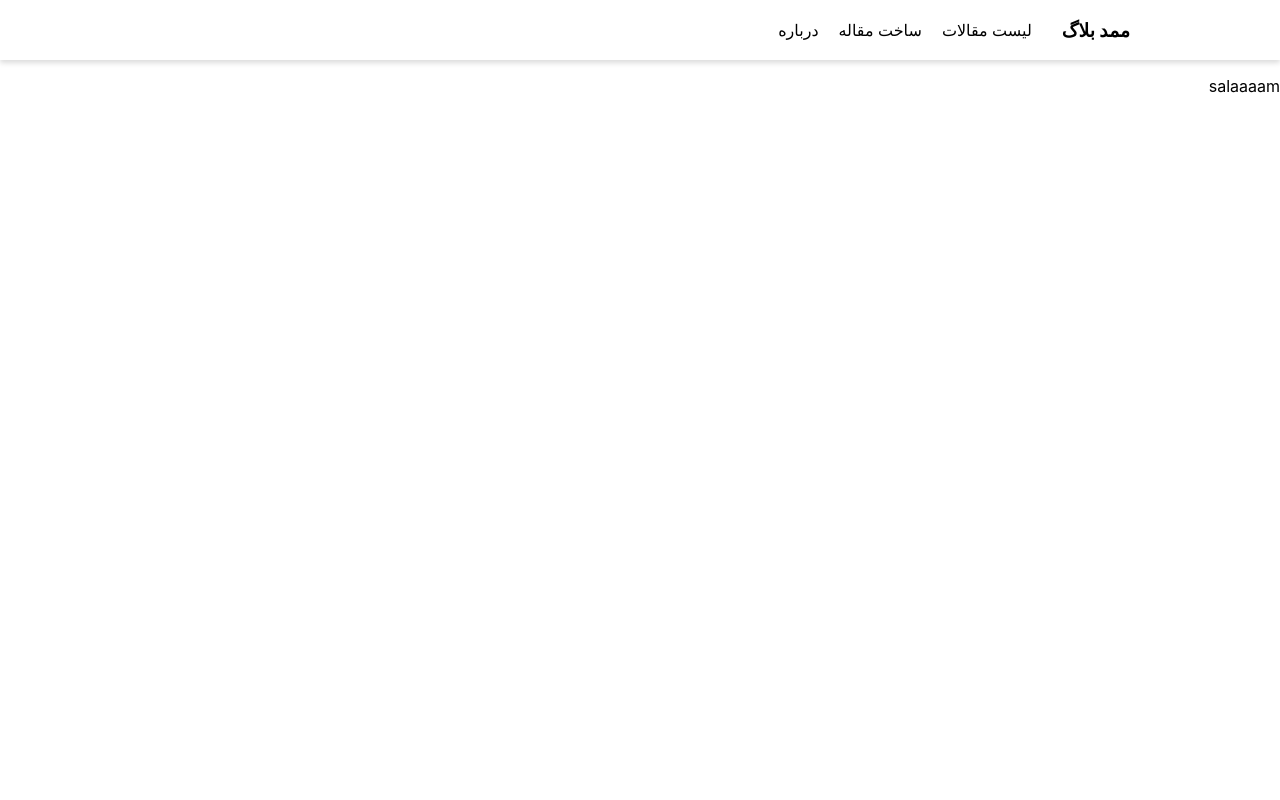
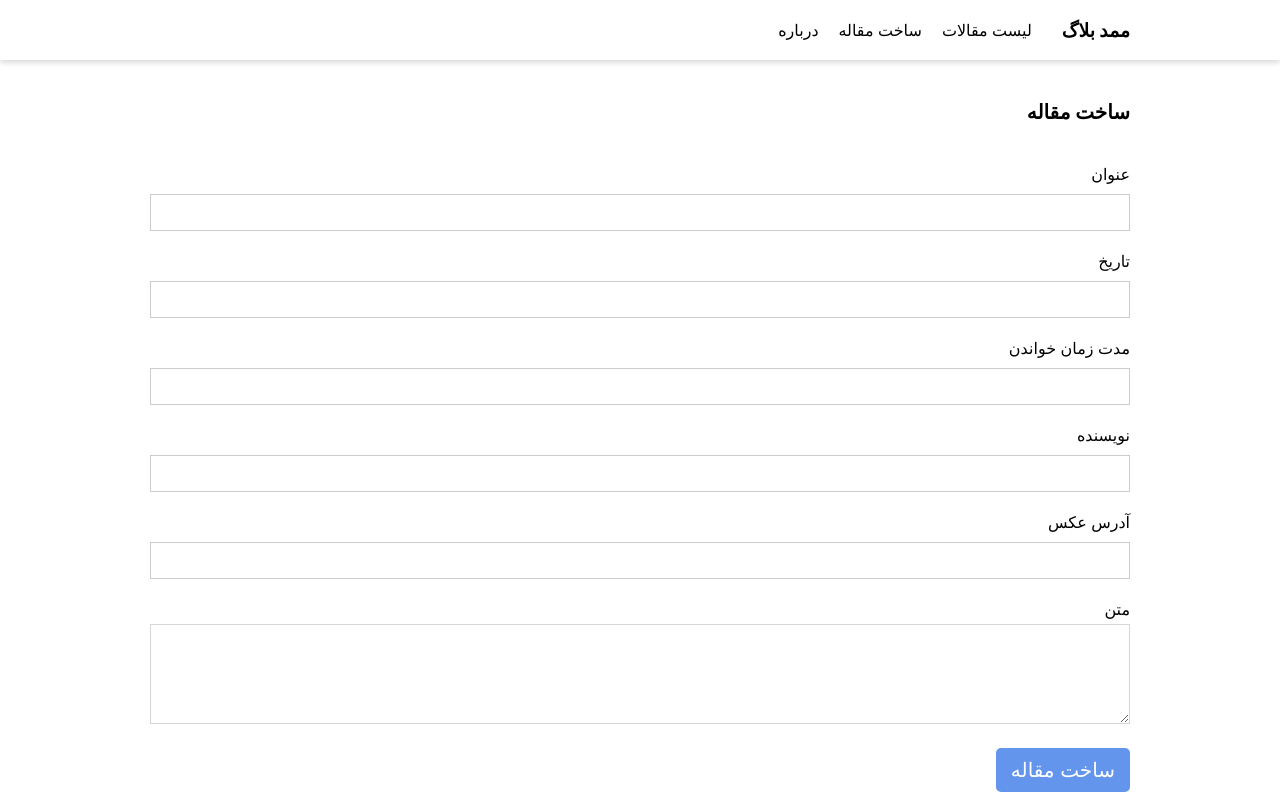
Before and after one commit to mohammadshabanzadeh/my-app, a React (Create React App) app: page /create-article in a window 1280 px wide. Built offline with nearby package versions, Linux system fonts and the light colour scheme.

Commit message:
finish wrok

```diff
--- a/data/db.json
+++ b/data/db.json
@@ -1,7 +1,7 @@
 {
   "articles": [
     {
-      "id": 1,
+      "id": "1",
       "imageUrl": "https://shorturl.at/w48hx",
       "title": "تست عنوان 1",
       "readingTime": "5",
@@ -10,7 +10,7 @@
       "content": "این متن یک تست است"
     },
     {
-      "id": 2,
+      "id": "2",
       "imageUrl": "https://shorturl.at/w48hx",
       "title": "تست عنوان 2",
       "readingTime": "8",
@@ -19,7 +19,7 @@
       "content": "این متن یک تست است"
     },
     {
-      "id": 3,
+      "id": "3",
       "imageUrl": "https://shorturl.at/w48hx",
       "title": "تست عنوان 3",
       "readingTime": "8",
@@ -28,7 +28,7 @@
       "content": "این متن یک تست است"
     },
     {
-      "id": 4,
+      "id": "4",
       "imageUrl": "https://shorturl.at/w48hx",
       "title": "تست عنوان 4",
       "readingTime": "8",
@@ -37,7 +37,7 @@
       "content": "این متن یک تست است"
     },
     {
-      "id": 5,
+      "id": "5",
       "imageUrl": "https://shorturl.at/w48hx",
       "title": "تست عنوان 5",
       "readingTime": "8",
@@ -46,7 +46,7 @@
       "content": "این متن یک تست است"
     },
     {
-      "id": 6,
+      "id": "6",
       "imageUrl": "https://shorturl.at/w48hx",
       "title": "تست عنوان 6",
       "readingTime": "8",
@@ -55,7 +55,7 @@
       "content": "این متن یک تست است"
     },
     {
-      "id": 7,
+      "id": "7",
       "imageUrl": "https://shorturl.at/w48hx",
       "title": "تست عنوان 7",
       "readingTime": "8",
@@ -64,13 +64,31 @@
       "content": "این متن یک تست است"
     },
     {
-      "id": 8,
+      "id": "8",
       "imageUrl": "https://shorturl.at/w48hx",
       "title": "تست عنوان 8",
       "readingTime": "8",
       "date": "32/32/32",
       "athor": "رضا",
       "content": "این متن یک تست است"
+    },
+    {
+      "id": "9",
+      "imageUrl": "https://shorturl.at/w48hx",
+      "title": "عنوان نهم",
+      "readingTime": "44",
+      "date": "12/11/98",
+      "athor": "پشمک",
+      "content": "اینیک مقاله جدید است"
+    },
+    {
+      "id": "10",
+      "imageUrl": "https://shorturl.at/w48hx",
+      "title": "عنوان دهم",
+      "readingTime": "88",
+      "date": "88/88/88",
+      "athor": "88/",
+      "content": "88888"
     }
   ]
 }
--- a/src/App.js
+++ b/src/App.js
@@ -4,11 +4,13 @@ import { Route, Routes } from "react-router-dom";
 import AboutUs from "./pages/aboutUs/aboutUs";
 import ArticlePage from "./pages/articlePage/articlePage";
 import CreateArticle from "./pages/createArticle/CreateArticle";
+import NotFound from "./pages/notFound/notFound";
 
 function App() {
   return (
     <div className="App">
       <Routes>
+        <Route path="*" element={<NotFound />} />
         <Route path="/" element={<Home />} />
         <Route path="/about" element={<AboutUs />} />
         <Route path="/article/:id" element={<ArticlePage />} />
--- a/src/component/article/Article.jsx
+++ b/src/component/article/Article.jsx
@@ -5,7 +5,7 @@ function Article(props) {
     <div className={styled.articleWrapper}>
         <img src={props.article.imageUrl} alt=""/>
         <h3>{props.article.title}</h3>
-        <p>خواندن {props.article.readingTime} دقیقه ای</p>
+        <p>خواندن  {props.article.readingTime} دقیقه ای</p>
     </div>
   );
 }
--- /dev/null
+++ b/src/component/input/input.jsx
@@ -0,0 +1,14 @@
+
+import styled from "./input.module.css";
+
+function Input(props){
+    return(
+         <div className={styled.inputWrapper}>
+            <label>{props.label}</label>
+            <input name={props.name}
+             onChange={props.handleChange}
+             type="text" />
+          </div>
+    )
+}
+export default Input;
--- /dev/null
+++ b/src/component/input/input.module.css
@@ -0,0 +1,14 @@
+.inputWrapper{
+margin-bottom: 20px;
+}
+.inputWrapper label{
+    display: block;
+    text-align: right;
+    margin-bottom: 10px;
+}
+.inputWrapper input{
+    width: 100%;
+    padding: 10px;
+    border: 1px solid #ccc;
+    text-align: right;
+}
--- /dev/null
+++ b/src/component/textarea/textArea.jsx
@@ -0,0 +1,11 @@
+import styled from "./textArea.module.css";
+
+function Textarea(props) {
+  return (
+    <div className={styled.textareaWrapper}>
+      <label>{props.label}</label>
+      <textarea onChange={props.handleChange}></textarea>
+    </div>
+  );
+}
+export default Textarea;
--- /dev/null
+++ b/src/component/textarea/textArea.module.css
@@ -0,0 +1,14 @@
+.textareaWrapper{
+
+}
+.textareaWrapper label{
+    display: block;
+    margin-bottom: 5px;
+    text-align: right;
+}
+.textareaWrapper textarea{
+width: 100%;
+min-height: 100px;
+border: 1px solid #cccc;
+text-align: right;
+}
--- a/src/index.css
+++ b/src/index.css
@@ -22,3 +22,6 @@ h1,h2,h3,h4,h5,h6,p,ul{
   color:black;
   text-decoration: none;
 }
+*{
+  box-sizing: border-box;
+}
--- a/src/pages/createArticle/CreateArticle.jsx
+++ b/src/pages/createArticle/CreateArticle.jsx
@@ -1,11 +1,83 @@
+import { useState } from "react";
 import Navbar from "../../component/navbar/Navbar";
+import styled from "./createArticle.module.css";
+import Input from "../../component/input/input";
+import Textarea from "../../component/textarea/textArea";
+import axios from "axios";
 
 function CreateArticle() {
+  const [article, setArticle] = useState({
+    title: "",
+    date: "",
+    readingTime: "",
+    athor: "",
+    message: "",
+    imageUrl: "",
+  });
+
+  const handleChangeArticle = (e) => {
+    setArticle((prevState) => ({
+      ...prevState,
+      [e.target.name]: e.target.value,
+    }));
+  };
+
+  const handleChangeArticleMassage = (e) => {
+    setArticle((prevState) => ({
+      ...prevState,
+      message: e.target.value,
+    }));
+  };
+
+  const handleCreateNewArticle = () => {
+    axios.post("http://localhost:8000/articles", {
+      id: "10",
+      imageUrl: article.imageUrl,
+      title: article.title,
+      readingTime: article.readingTime,
+      date: article.date,
+      athor: article.athor,
+      content: article.message,
+    });
+  };
+
   return (
     <div>
-        <Navbar title="ممد بلاگ"/>
-      <p>salaaaam</p>
+      <Navbar title="ممد بلاگ" />
+      <div className={styled.createArticlePage}>
+        <div className="container">
+          <h1>ساخت مقاله</h1>
+
+          <Input
+            label="عنوان"
+            name="title"
+            handleChange={handleChangeArticle}
+          />
+          <Input label="تاریخ" name="date" handleChange={handleChangeArticle} />
+          <Input
+            label="مدت زمان خواندن"
+            name="readingTime"
+            handleChange={handleChangeArticle}
+          />
+          <Input
+            label="نویسنده"
+            name="athor"
+            handleChange={handleChangeArticle}
+          />
+          <Input
+            label="آدرس عکس"
+            name="imageUrl"
+            handleChange={handleChangeArticle}
+          />
+          <Textarea label="متن" handleChange={handleChangeArticleMassage} />
+
+          <div className={styled.buttonWrapper}>
+            <button onClick={handleCreateNewArticle}>ساخت مقاله</button>
+          </div>
+        </div>
+      </div>
     </div>
   );
 }
+
 export default CreateArticle;
--- a/src/pages/createArticle/createArticle.module.css
+++ b/src/pages/createArticle/createArticle.module.css
@@ -0,0 +1,24 @@
+.createArticlePage{
+
+}
+
+.createArticlePage h1{
+    text-align: right;
+    margin: 40px 0;
+    font-size: 20px;
+}
+.buttonWrapper{
+text-align: right;
+margin-top: 20px;
+}
+.buttonWrapper button{
+    padding:10px 15px;
+    background-color: cornflowerblue;
+    color: #fff;
+    border-radius: 5px;
+    border: none;
+    font-size: 20px;
+}
+.buttonWrapper button:active{
+    opacity: .8;
+}
--- /dev/null
+++ b/src/pages/notFound/notFound.jsx
@@ -0,0 +1,11 @@
+import Navbar from "../../component/navbar/Navbar";
+
+function NotFound(){
+    return(
+        <div>
+            <Navbar title="ممد بلاگ"/>
+            <h1>404</h1>
+        </div>
+    )
+}
+export default NotFound;
```
